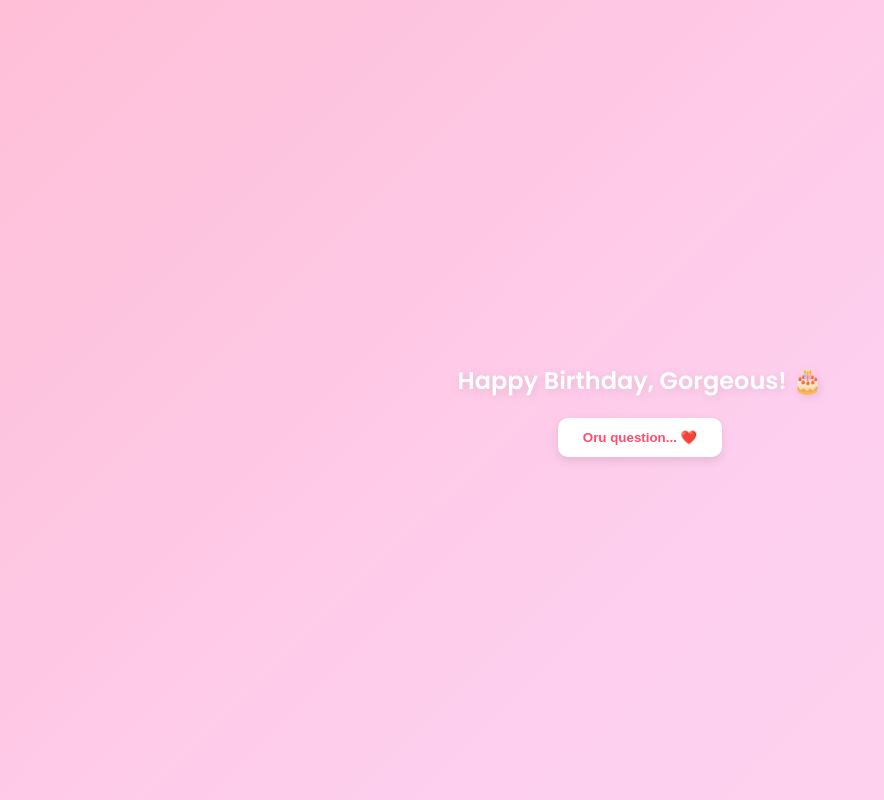
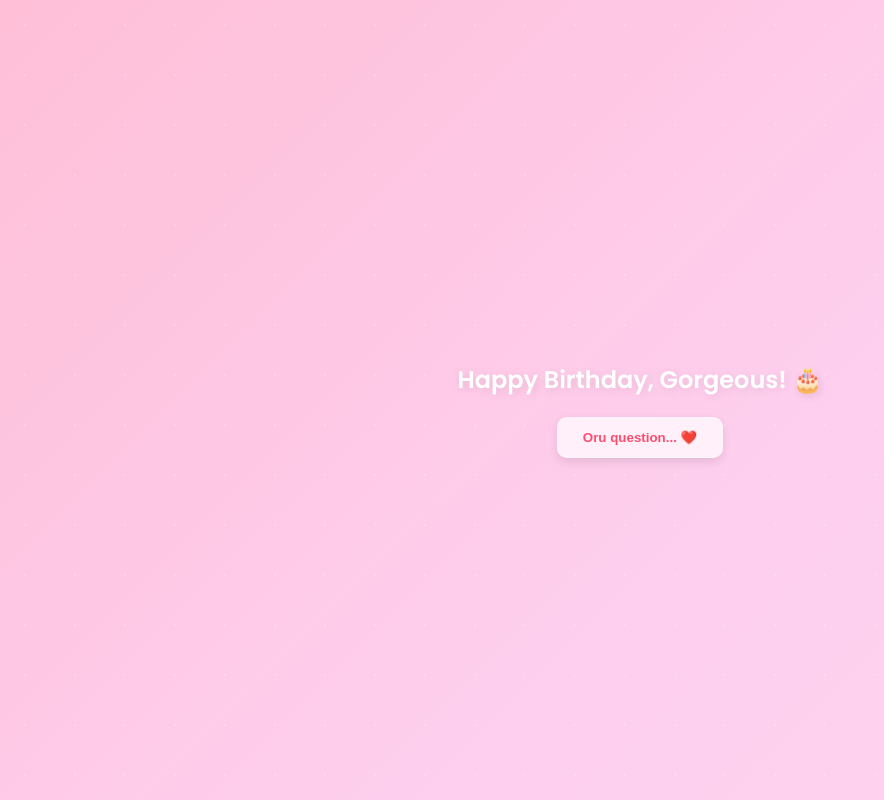
Before and after one commit to Stentorian12/HTML-Project, a Flask app: page / in a window 1280 px wide. Shown: the whole page, without its empty margins (0-884 px from the left). Run offline with Flask 3, Linux system fonts and the light colour scheme; some libraries are stand-ins or nearby versions.

Commit message:
Update index.html

```diff
--- a/templates/index.html
+++ b/templates/index.html
@@ -56,6 +56,33 @@
         .btn-style { padding: 12px 25px; border-radius: 10px; border: none; background: white; color: #ff4d6d; font-weight: 600; cursor: pointer; box-shadow: 0 4px 10px rgba(0,0,0,0.1); z-index: 100; }
 
         video { border-radius: 15px; box-shadow: 0 5px 15px rgba(0,0,0,0.1); }
+        /* Add this to your existing CSS for a "Premium" feel */
+body, html {
+    background: linear-gradient(135deg, #ff9a9e, #fecfef, #ffe6ee);
+    background-size: 400% 400%;
+    animation: gradientMove 10s ease infinite;
+}
+
+/* This makes your buttons and clouds look like frosted glass */
+.cloud-msg, .btn-style, .polaroid {
+    background: rgba(255, 255, 255, 0.7) !important;
+    backdrop-filter: blur(10px);
+    -webkit-backdrop-filter: blur(10px);
+    border: 1px solid rgba(255, 255, 255, 0.3);
+}
+
+/* Adding a subtle sparkle effect to the background */
+body::after {
+    content: "";
+    position: fixed;
+    top: 0; left: 0; width: 100%; height: 100%;
+    background-image: radial-gradient(circle, white 1px, transparent 1px);
+    background-size: 50px 50px;
+    opacity: 0.2;
+    pointer-events: none;
+    z-index: 1;
+}
+
     </style>
 </head>
 <body>
```
